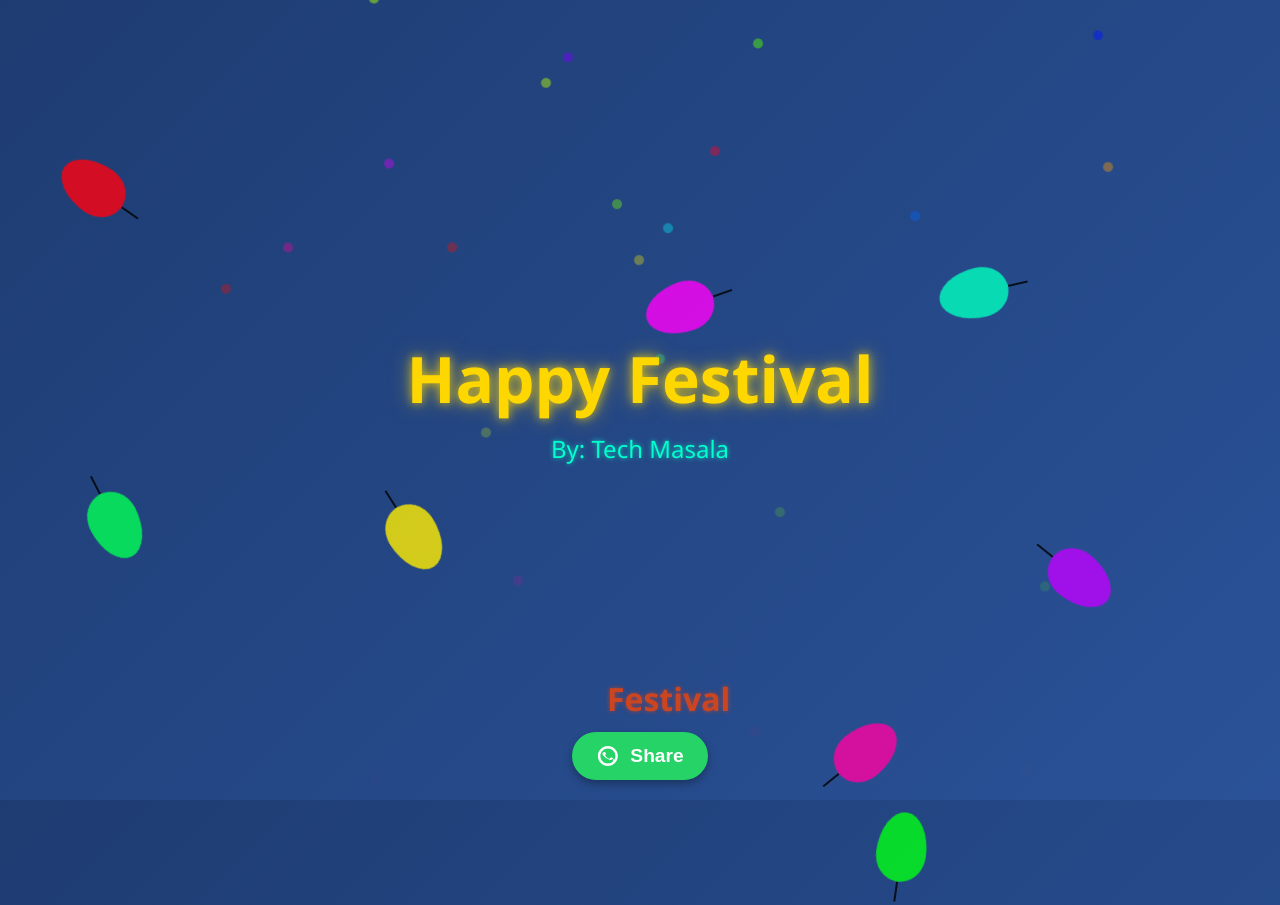
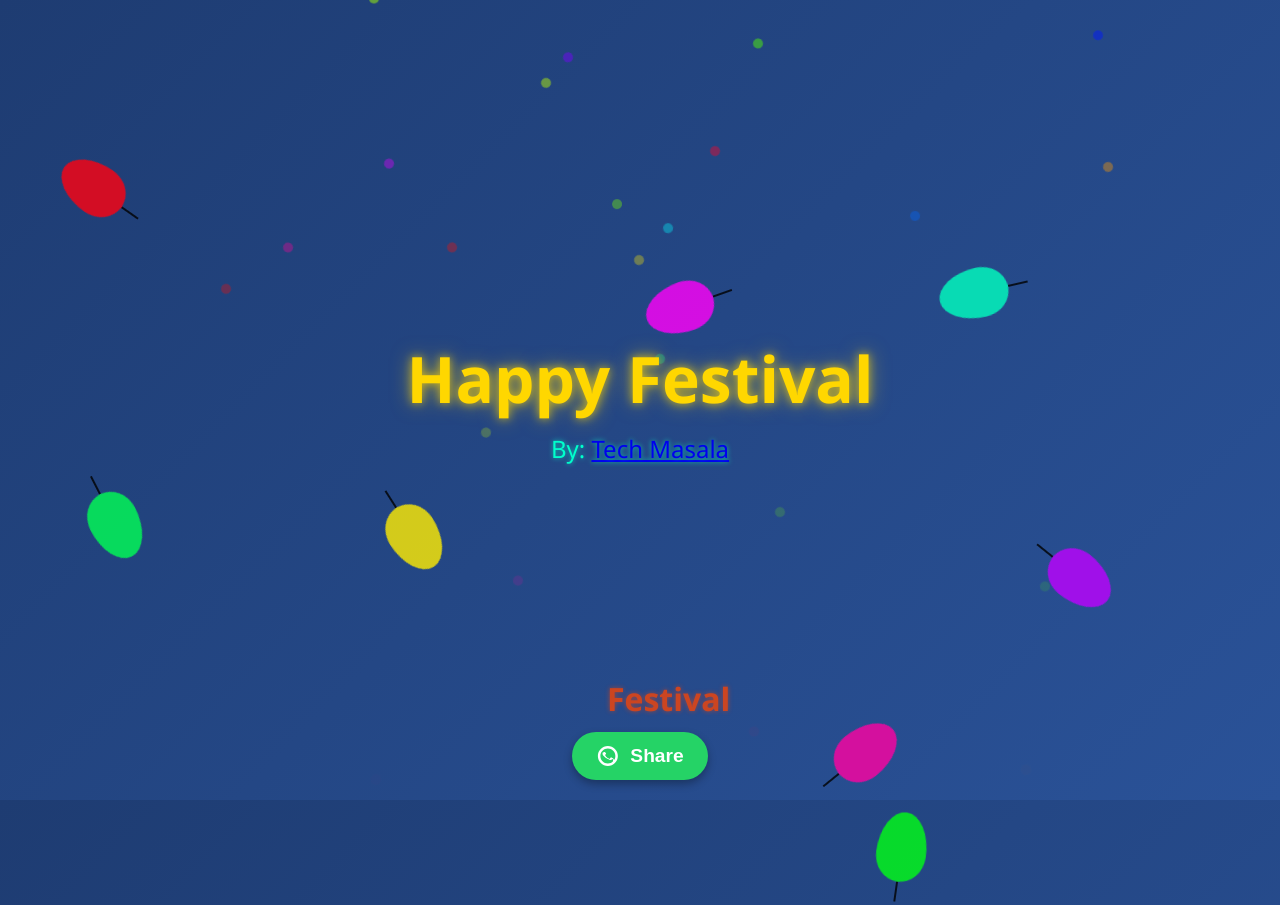
Before and after one commit to Satyam-Parkash/TM-wish-portal, a plain HTML site: page index.html in a window 1280 px wide. Drawn offline with Linux system fonts and the light colour scheme.

Commit message:
link added

```diff
--- a/index.html
+++ b/index.html
@@ -143,7 +143,8 @@
 <body>
     <div class="container">
         <h1 id="festivalNameText">Happy Festival</h1>
-        <div class="by-text">By: Tech Masala</div>
+        <div class="by-text"> <span>By:</span>
+            <a href="https://techmasala.addastudents.com/" target="_blank">Tech Masala</a></div>
     </div>
     <div class="festival-text" id="festivalName">Festival</div>
     <button class="share-button" onclick="shareOnWhatsApp()">
```
